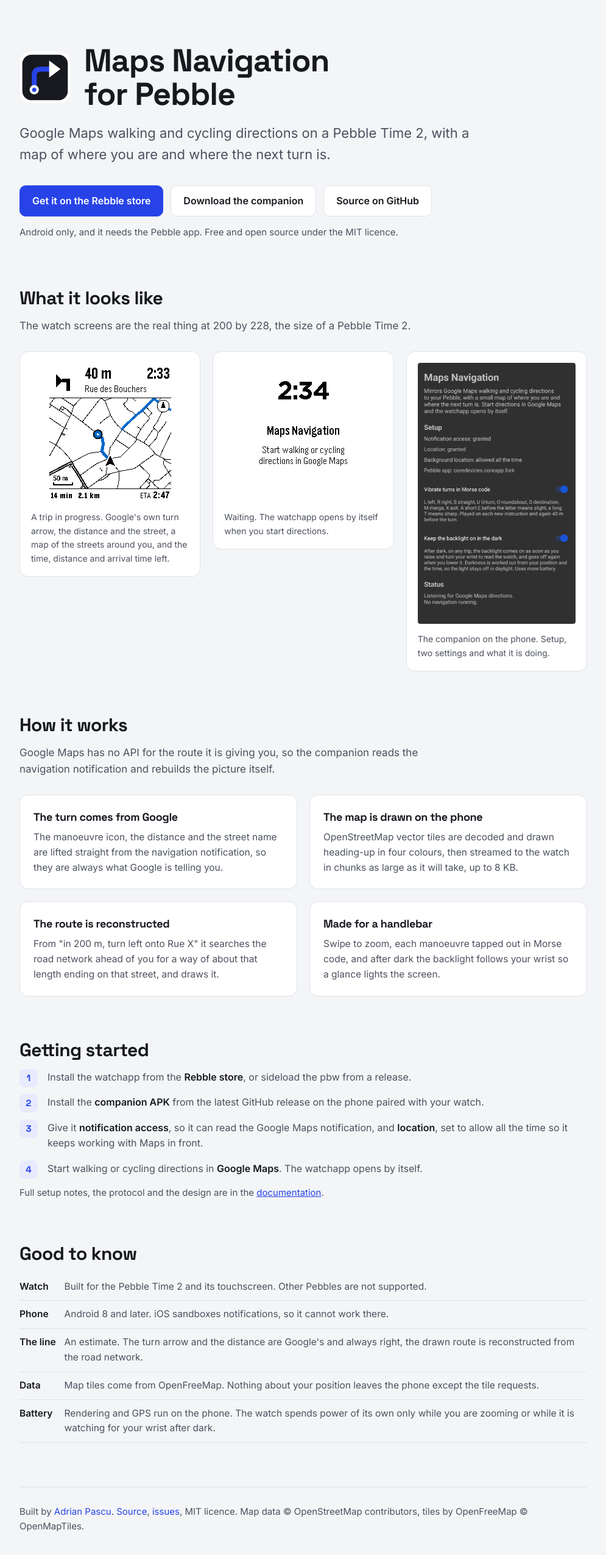
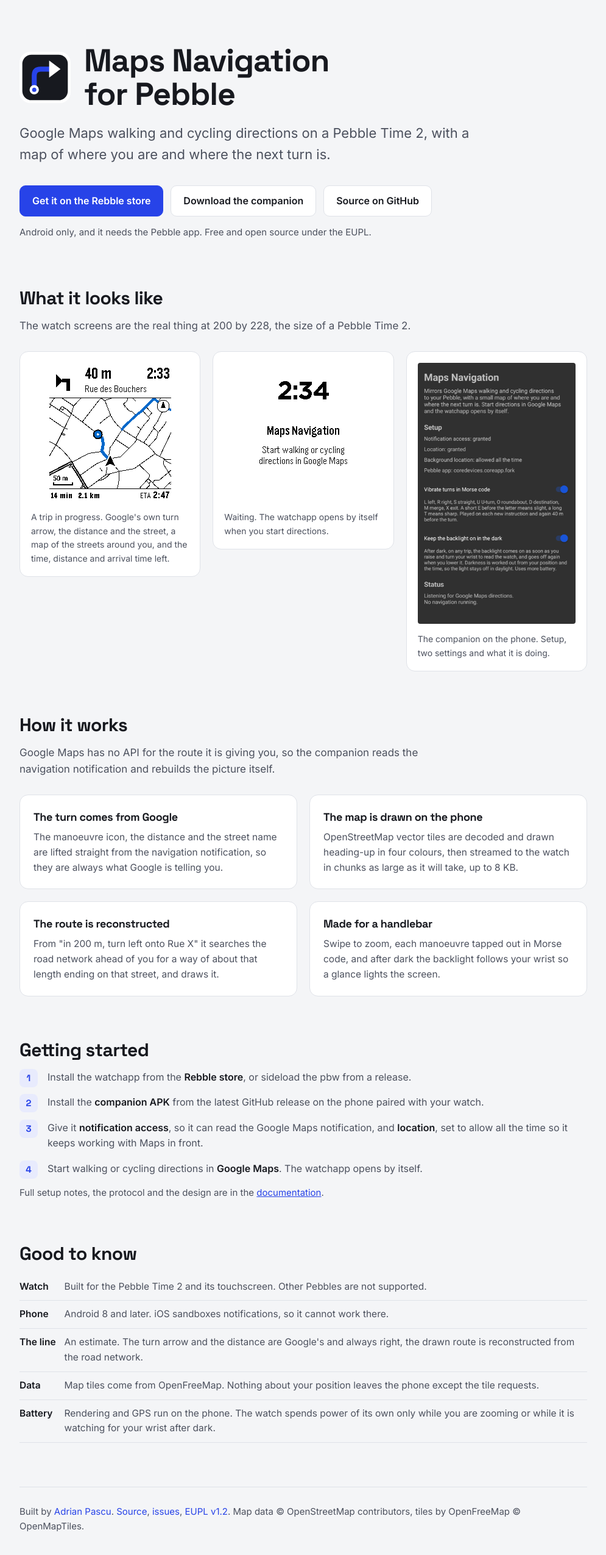
Before and after one commit to adipascu/wristmap, a plain HTML site: page site/index.html in a window 1280 px wide. Shown: the whole page at 61% size, without its empty margins (142-1137 px from the left). Drawn offline with Linux system fonts and the light colour scheme; files whose address does not match are found by name.

Commit message:
Relicense from MIT to the EUPL v1.2

```diff
--- a/site/index.html
+++ b/site/index.html
@@ -134,7 +134,7 @@
     <a class="btn" href="https://github.com/peblum/maps-for-pebble/releases/latest">Download the companion</a>
     <a class="btn" href="https://github.com/peblum/maps-for-pebble">Source on GitHub</a>
   </div>
-  <p class="note">Android only, and it needs the Pebble app. Free and open source under the MIT licence.</p>
+  <p class="note">Android only, and it needs the Pebble app. Free and open source under the EUPL.</p>
 </header>
 
 <section>
@@ -208,7 +208,7 @@
     Built by <a href="https://pascu.be">Adrian Pascu</a>.
     <a href="https://github.com/peblum/maps-for-pebble">Source</a>,
     <a href="https://github.com/peblum/maps-for-pebble/issues">issues</a>,
-    MIT licence.
+    <a href="https://github.com/peblum/maps-for-pebble/blob/main/LICENSE">EUPL v1.2</a>.
     Map data © OpenStreetMap contributors, tiles by OpenFreeMap © OpenMapTiles.
   </div>
 </footer>
```
Also changed, not shown: README.md, 1 other file.
